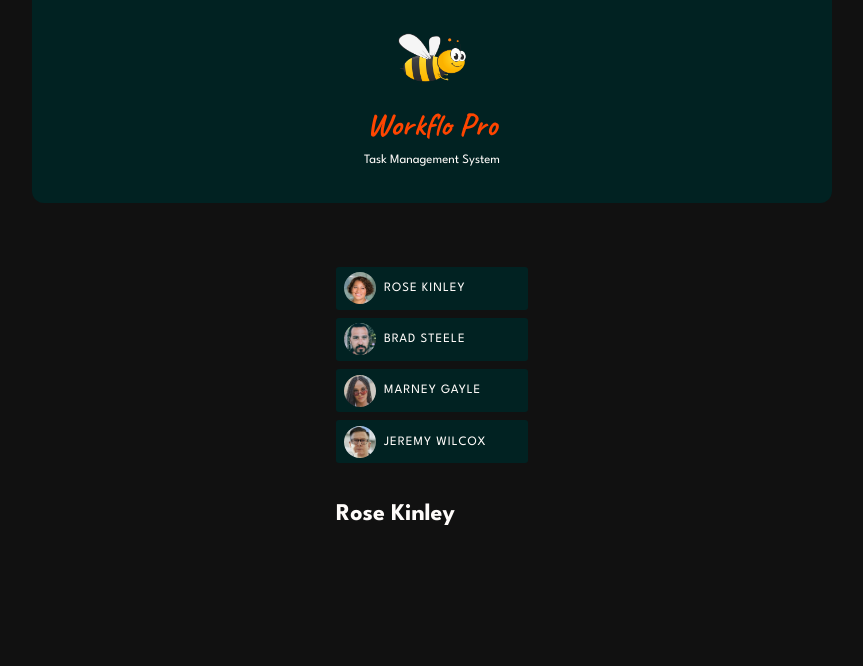
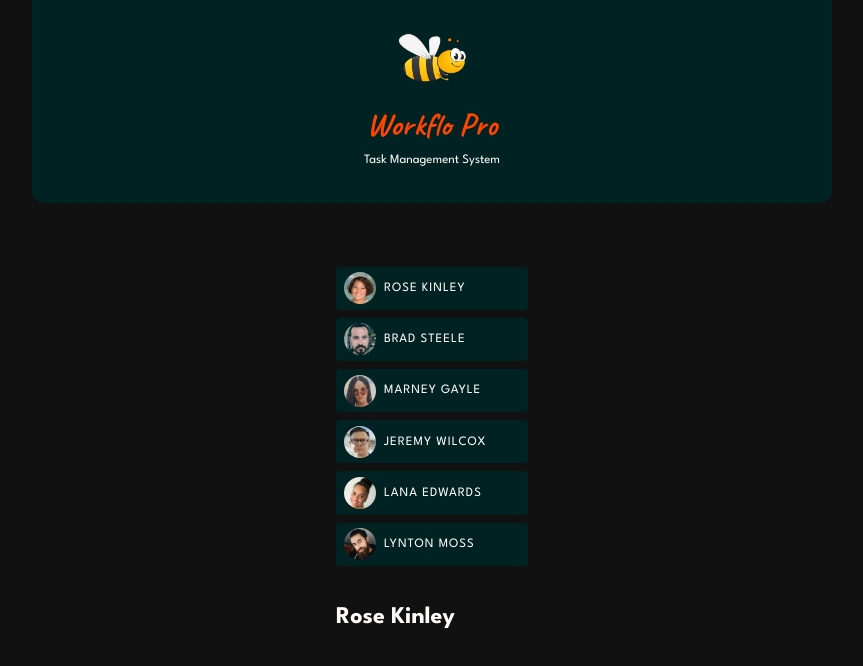
Before and after one commit to Nimira43/Workflo-Pro, an Angular app: page / in a window 1280 px wide. Shown: the top 666 px of the page, without its empty margins (208-1071 px from the left). Built offline with nearby package versions, Linux system fonts and the light colour scheme.

Commit message:
@for to loop and show all users

```diff
--- a/src/app/app.component.html
+++ b/src/app/app.component.html
@@ -2,37 +2,15 @@
 
 <main>
   <ul id="users">
-    <li>
-      <app-user
-        [user]="users[0]"
-        (select)="onSelectUser($event)"
-      />
-    </li>
-    <li>
-      <app-user
-        [user]="users[1]"
-        (select)="onSelectUser($event)"
-      />
-    </li>
-    <li>
-      <app-user
-        [user]="users[2]"
-        (select)="onSelectUser($event)"
-      />
-    </li>
-    <li>
-      <app-user
-        [user]="users[3]"
-        (select)="onSelectUser($event)"
-      />
-    </li>
+    @for (user of users; track user.id) {
+      <li>
+        <app-user
+          [user]="user"
+          (select)="onSelectUser($event)"
+        />
+      </li>
+    }
   </ul>
 
-  <app-tasks
-    [name]="
-      selectedUser ?
-      selectedUser.name :
-      ''
-    "
-  />
+  <app-tasks [name]="selectedUser ? selectedUser.name : ''" />
 </main>
```
